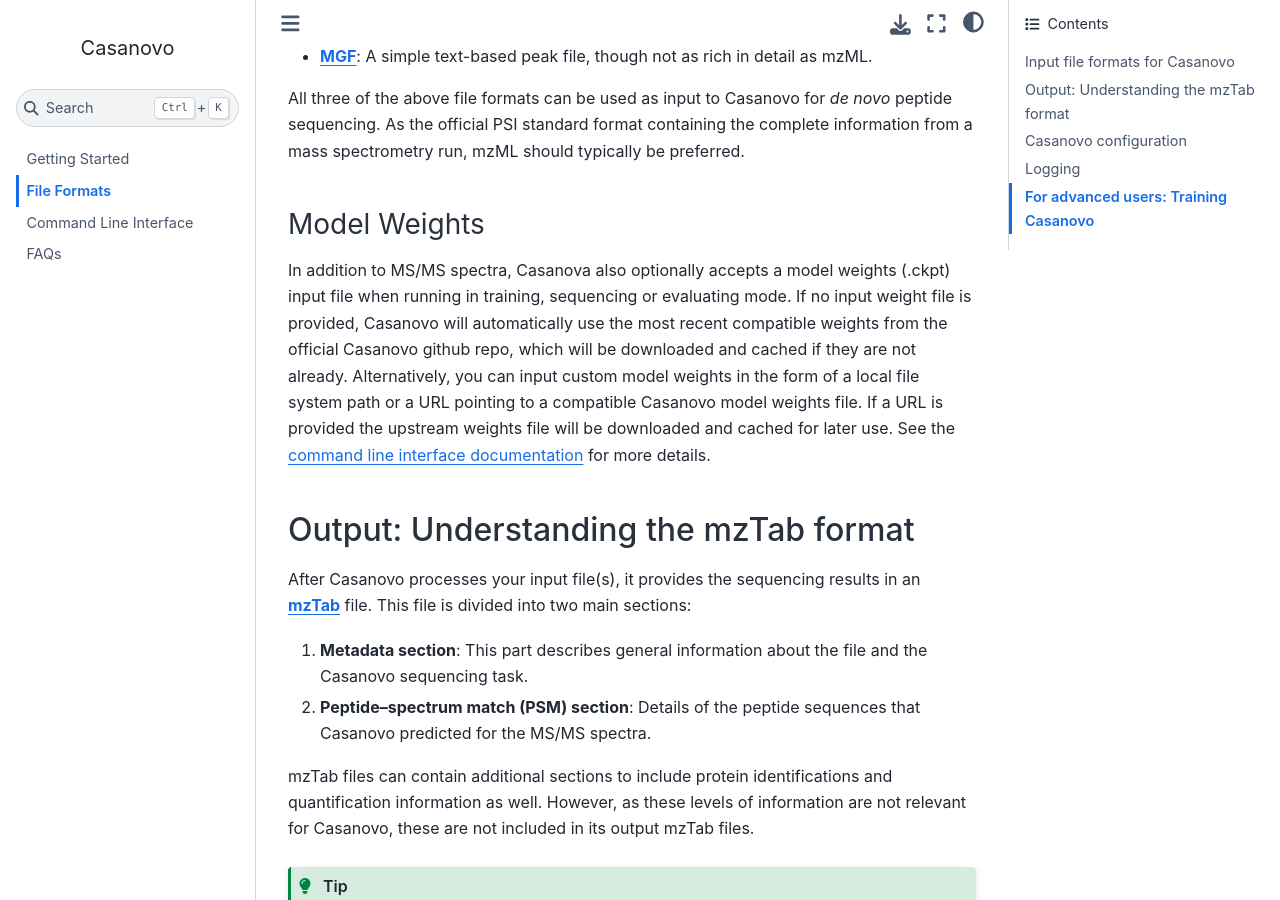
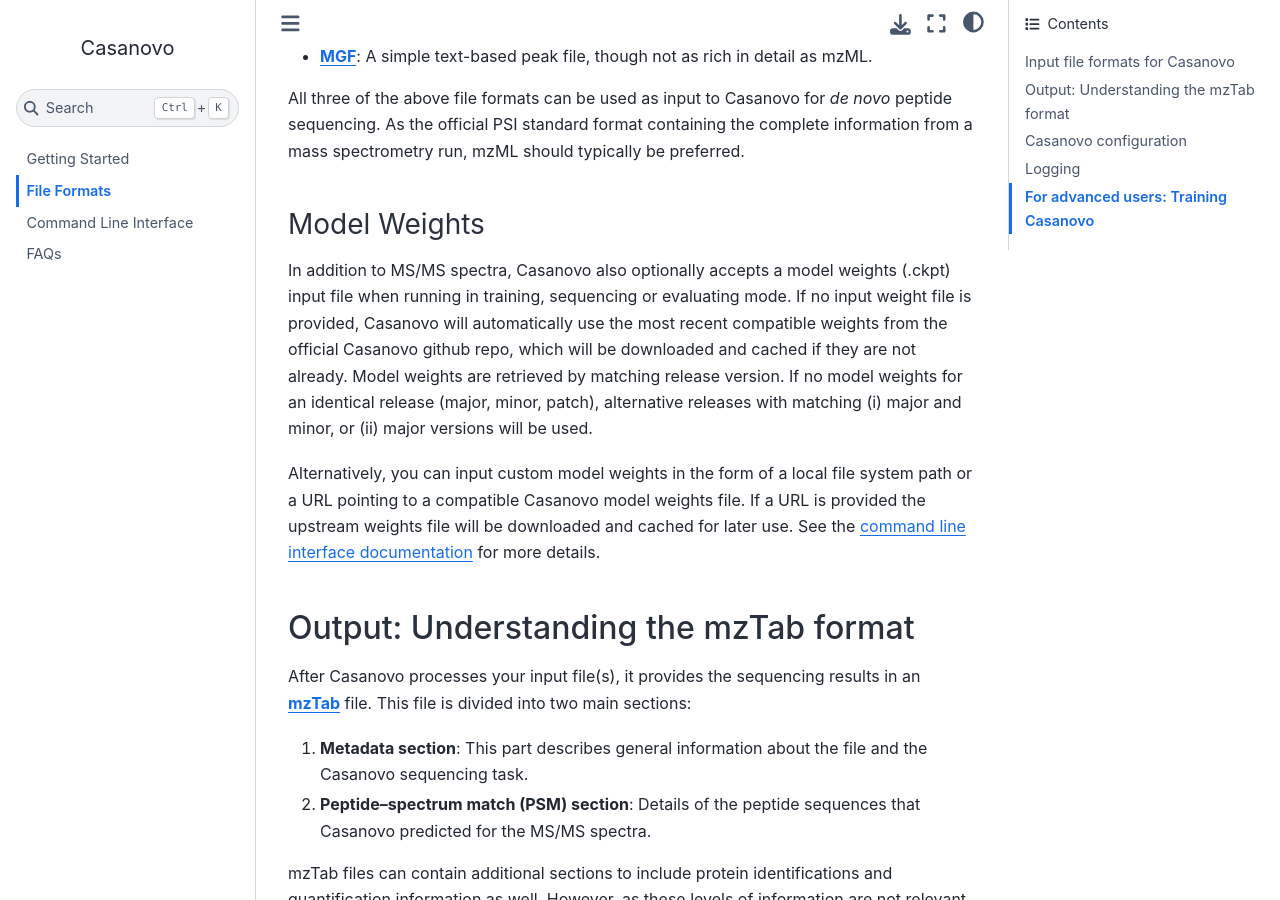
Before and after one commit to Noble-Lab/casanovo, a Sphinx documentation site: the page built from docs/file_formats.md, in a window 1280 px wide and 900 px high, scrolled down 434 px. Built offline with Sphinx 7.4.7 and the Sphinx Book theme 1.1.4, drawn with Linux system fonts in a browser that asks for light colours.

Commit message:
github weights download resolution documentation

```diff
--- a/docs/file_formats.md
+++ b/docs/file_formats.md
@@ -15,8 +15,11 @@
 
 ### Model Weights
 
-In addition to MS/MS spectra, Casanova also optionally accepts a model weights (.ckpt) input file when running in training, sequencing or evaluating mode.
+In addition to MS/MS spectra, Casanovo also optionally accepts a model weights (.ckpt) input file when running in training, sequencing or evaluating mode.
 If no input weight file is provided, Casanovo will automatically use the most recent compatible weights from the official Casanovo github repo, which will be downloaded and cached if they are not already.
+Model weights are retrieved by matching release version.
+If no model weights for an identical release (major, minor, patch), alternative releases with matching (i) major and minor, or (ii) major versions will be used.
+
 Alternatively, you can input custom model weights in the form of a local file system path or a URL pointing to a compatible Casanovo model weights file.
 If a URL is provided the upstream weights file will be downloaded and cached for later use.
 See the [command line interface documentation](cli.rst) for more details.
```
